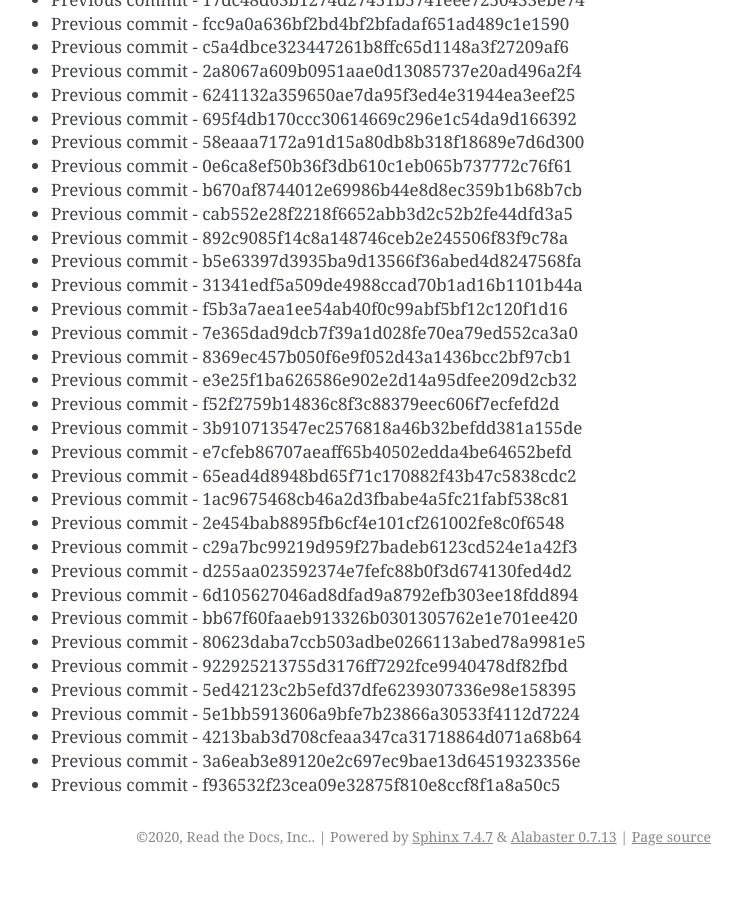
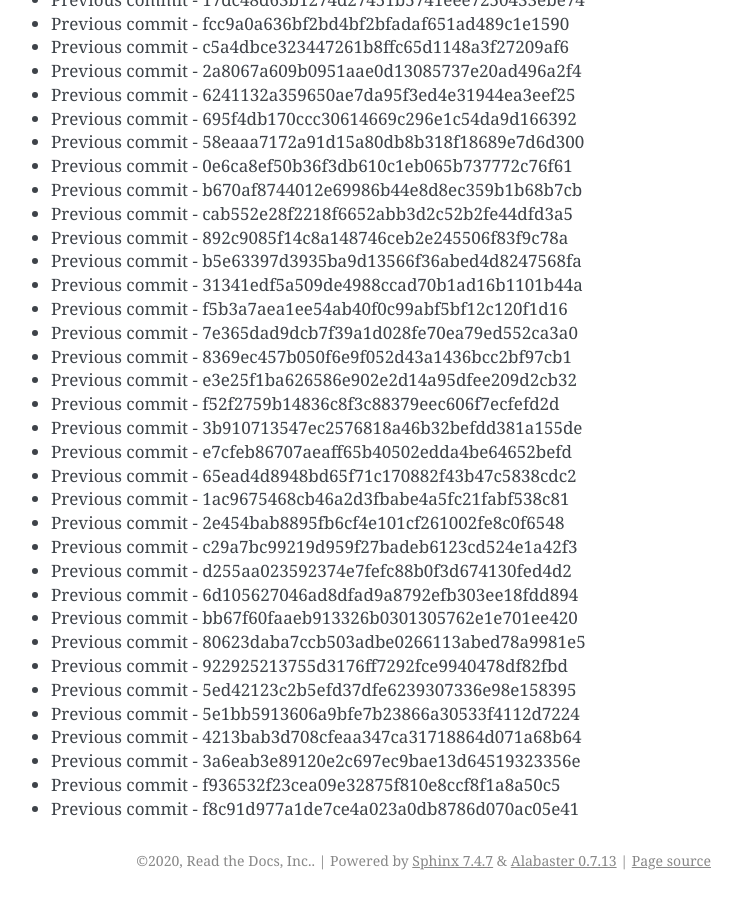
Before and after one commit to readthedocs/rtd-git-stresstest, a Sphinx documentation site: the page built from docs/updates.rst, in a window 1280 px wide and 900 px high, scrolled down 98342 px. Shown: the whole window, without its empty margins (399-1141 px from the left). Built offline with Sphinx 7.4.7, drawn with Linux system fonts in a browser that asks for light colours; before the commit the page ends 99218 px from its top, so only the background shows below that.

Commit message:
Generating commit from previous: f8c91d977a1de7ce4a023a0db8786d070ac05e41

```diff
--- a/docs/updates.rst
+++ b/docs/updates.rst
@@ -4164,3 +4164,4 @@ It can be tested for any performance characteristics.
 * Previous commit - 4213bab3d708cfeaa347ca31718864d071a68b64
 * Previous commit - 3a6eab3e89120e2c697ec9bae13d64519323356e
 * Previous commit - f936532f23cea09e32875f810e8ccf8f1a8a50c5
+* Previous commit - f8c91d977a1de7ce4a023a0db8786d070ac05e41
```
